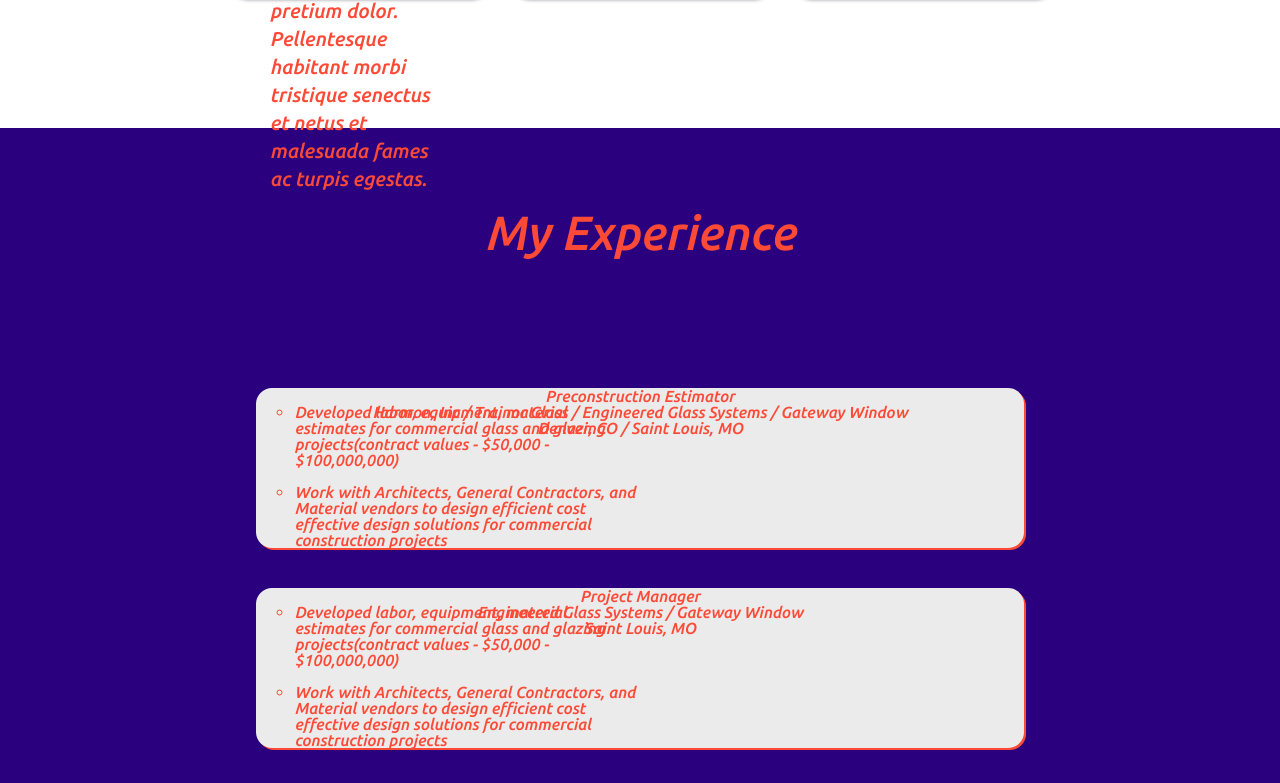
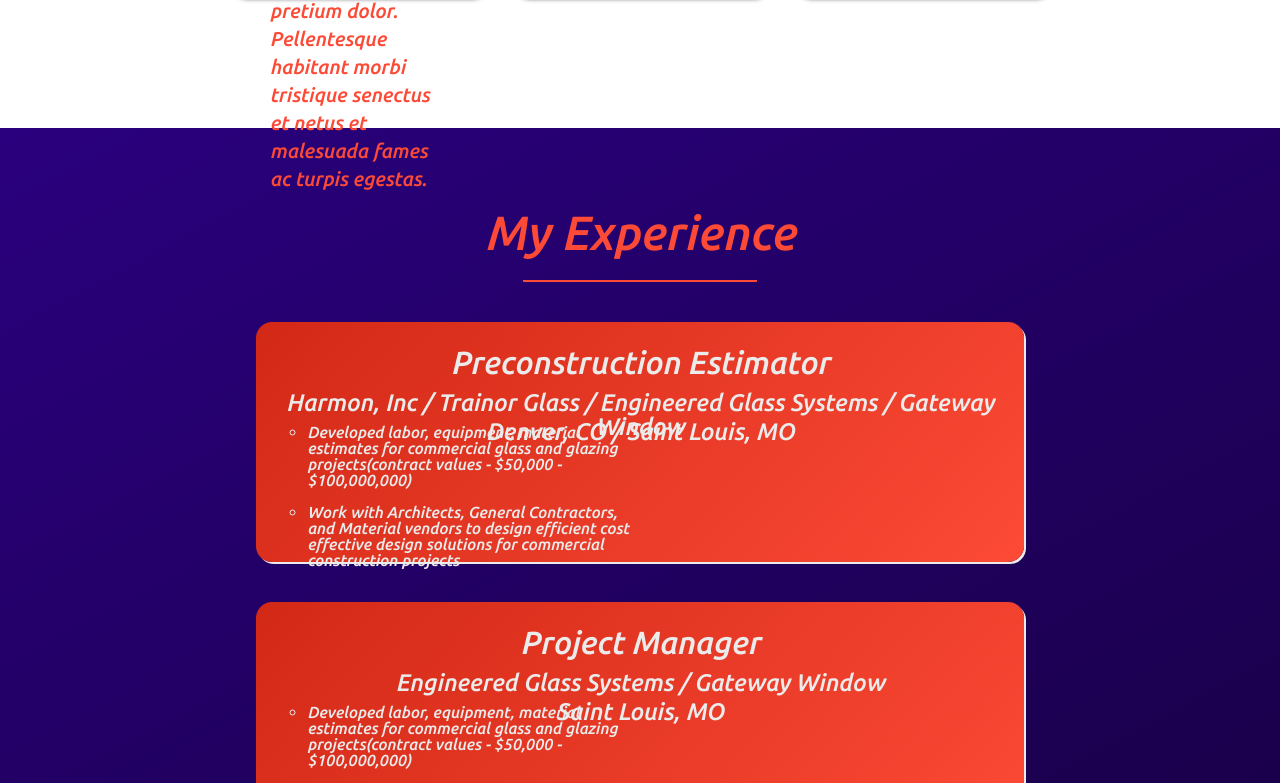
Before and after one commit to Cwell21/cwell_resume, a React (Create React App) app: page / in a window 1280 px wide. Shown: the part 1472-2255 px from the top of the page. Built offline with nearby package versions, Linux system fonts and the light colour scheme.

Commit message:
progress commit - building expeience design

```diff
--- a/src/Components/Experience/Experience.css
+++ b/src/Components/Experience/Experience.css
@@ -3,11 +3,12 @@
 
 #experience {
   align-items: center;
-  background-color: rgb(42,0,126);
+  background: rgb(42,0,126);
+  background: linear-gradient(152deg, rgba(42,0,126,1) 0%, rgba(24,0,70,1) 100%);
   color: rgb(10,10,30);
   display: flex;
   flex-flow: column nowrap;
-  justify-content: space-between;
+  justify-content: flex-start;
   padding: 10vh 0 0;
 
 }
@@ -16,3 +17,11 @@
   color: rgb(252,74,54);
   font-size: 3em;
 }
+
+.experience_header:after {
+  border-bottom: 2px solid rgb(252,74,54);
+  content: '';
+  display: block;
+  margin: 3vh auto 0 ;
+  width: 75%;
+}
--- a/src/Components/Experience/Experience.js
+++ b/src/Components/Experience/Experience.js
@@ -8,7 +8,7 @@
   return(
     <article id='experience' className='site_article'>
       <header>
-        <h1>My Experience</h1>
+        <h1 className='experience_header'>My Experience</h1>
       </header>
       <section className='experience_section'>
         <Job />
--- a/src/Components/Experience/Job/Job.css
+++ b/src/Components/Experience/Job/Job.css
@@ -3,17 +3,32 @@
   display: flex;
   flex-flow: column nowrap;
   height: 75%;
+  padding: 5vh 0 0;
   width: 100%;
 }
 .experience_article {
-  background-color: rgb(235,235,235);
+  background: rgb(252,74,54);
+  background: linear-gradient(313deg, rgba(252,74,54,1) 0%, rgba(210,41,22,1) 100%);
   border-radius: 1em;
-  box-shadow: 2px 2px rgb(252,74,54);
-  color: rgb(252,74,54);
+  box-shadow: 2px 2px rgb(235,235,235);
+  color: rgb(235,235,235);
+  height: 30vh;
   margin: auto auto 5vh;
+  padding: 3vh 1vw;
+  width: 60%;
 
-  height: 20vh;
-  width: 60%;
+}
+
+.experience_article h2 {
+
+  font-size: 1.5em;
+  height: 15%;
+
+}
+
+.experience_article h2:first-child {
+  font-size: 2em;
+  margin-bottom: 2vh;
 
 }
 
--- a/src/Components/Homebutton/Homebutton.css
+++ b/src/Components/Homebutton/Homebutton.css
@@ -1,6 +1,7 @@
 /* STYLES FOR HOME BUTTON COMPONENT */
 
 .btn_home {
+  background-color: rgb(252,74,54);
   bottom: 0;
   display: flex;
   height: 2vh;
@@ -9,6 +10,11 @@
   width: 10vw;
 }
 
+.btn_home a {
+  background-color: rgb(42,0,126);
+}
+
 .btn_home i {
+  color: rgb(252,74,54);
   margin: auto;
 }
```
